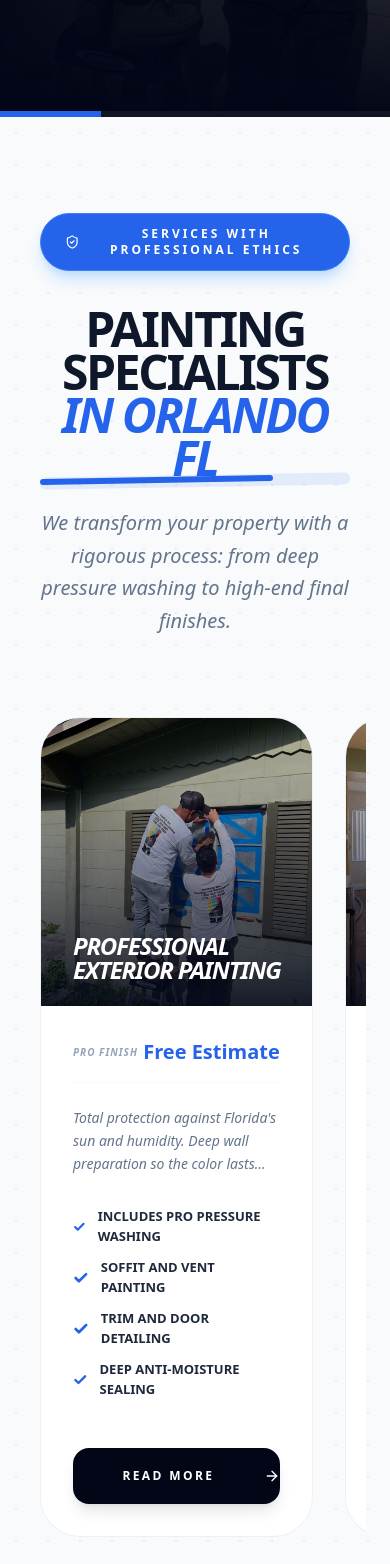
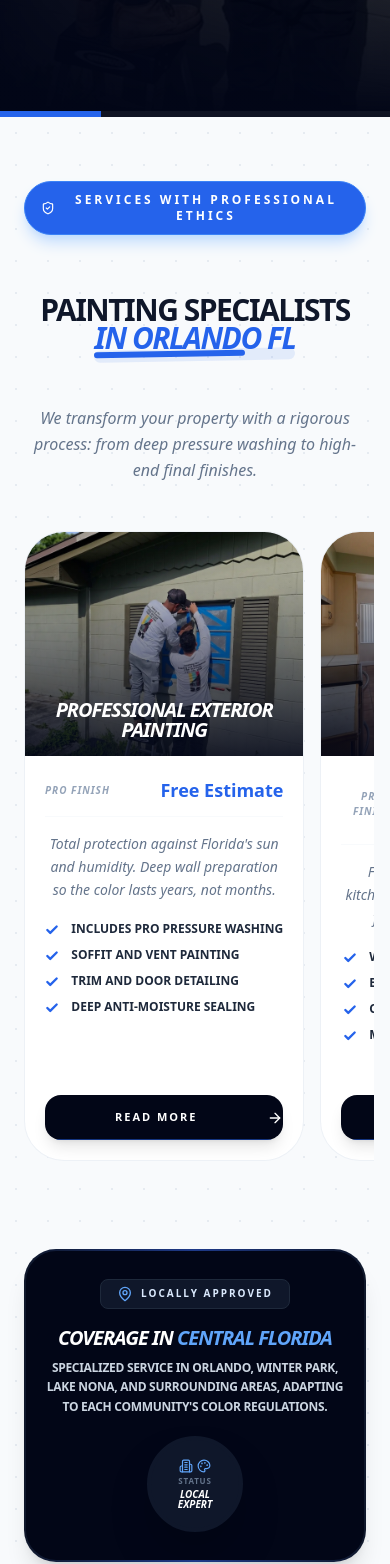
Before and after one commit to Di4bl05/Pintura, a Next.js app: page / in a window 390 px wide. Shown: the part 727-2291 px from the top of the page. Built offline with nearby package versions, Linux system fonts and the light colour scheme.

Commit message:
feat: Enhance ServiceAreas and Services components with responsive design adjustments and improved accessibility features

```diff
--- a/src/components/ServiceAreas.tsx
+++ b/src/components/ServiceAreas.tsx
@@ -1,11 +1,12 @@
 "use client";
 
-import { useMemo } from "react";
-import { MapPin, Check } from "lucide-react";
+import { useMemo, useState } from "react";
+import { MapPin, Check, ChevronDown } from "lucide-react";
 import { useLanguage } from "@/contexts/LanguageContext";
 
 export default function ServiceAreas() {
   const { t } = useLanguage();
+  const [showAreasMobile, setShowAreasMobile] = useState(false);
 
   const serviceAreas = useMemo(() => [
     { name: t("serviceAreas.areas.0.name"), description: t("serviceAreas.areas.0.description") },
@@ -19,37 +20,68 @@ export default function ServiceAreas() {
   ], [t]);
 
   return (
-    <section id="areas" className="py-24 bg-slate-50 relative overflow-hidden">
+    <section id="areas" className="py-16 md:py-24 bg-slate-50 relative overflow-hidden">
       {/* Decoración Background */}
       <div className="absolute top-0 left-1/4 w-96 h-96 bg-blue-100/40 blur-[120px] rounded-full -z-10" />
 
-      <div className="container mx-auto px-6">
+      <div className="container mx-auto px-4 md:px-6">
         {/* Header Premium */}
-        <div className="max-w-3xl mb-16 text-center mx-auto">
-          <h2 className="text-4xl md:text-6xl font-black text-slate-900 mb-6 uppercase tracking-tighter leading-none">
+        <div className="max-w-3xl mb-10 md:mb-16 text-center mx-auto">
+          <h2 className="text-3xl md:text-6xl font-black text-slate-900 mb-4 md:mb-6 uppercase tracking-tighter leading-none">
             {t("serviceAreas.title")}{" "}
             <span className="text-blue-600 italic">{t("serviceAreas.titleHighlight")}</span>
           </h2>
-          <div className="w-24 h-2 bg-blue-600 mx-auto rounded-full mb-8"></div>
-          <p className="text-xl text-slate-600 font-medium leading-relaxed max-w-2xl mx-auto italic">
+          <div className="w-16 md:w-24 h-1.5 md:h-2 bg-blue-600 mx-auto rounded-full mb-5 md:mb-8"></div>
+          <p className="text-base md:text-xl text-slate-600 font-medium leading-relaxed max-w-xl md:max-w-2xl mx-auto italic px-2">
             {t("serviceAreas.subtitle")}
           </p>
         </div>
 
         {/* Áreas Grid - Estilo Minimalista y Bold */}
-        <div className="grid md:grid-cols-2 lg:grid-cols-4 gap-6 max-w-7xl mx-auto mb-20">
+        <div className="md:hidden max-w-xl mx-auto mb-10">
+          <button
+            type="button"
+            onClick={() => setShowAreasMobile((prev) => !prev)}
+            className="w-full bg-white rounded-2xl px-5 py-4 border border-slate-200 shadow-lg shadow-slate-200/40 flex items-center justify-between"
+            aria-expanded={showAreasMobile}
+            aria-controls="mobile-areas-list"
+          >
+            <span className="text-sm font-black text-slate-900 uppercase tracking-tight">
+              {t("serviceAreas.title")} {t("serviceAreas.titleHighlight")}
+            </span>
+            <ChevronDown className={`w-5 h-5 text-slate-500 transition-transform ${showAreasMobile ? "rotate-180" : "rotate-0"}`} />
+          </button>
+
+          {showAreasMobile && (
+            <div id="mobile-areas-list" className="mt-3 bg-white rounded-2xl border border-slate-200 px-4 py-3 shadow-md">
+              <ul className="space-y-2.5">
+                {serviceAreas.map((area, index) => (
+                  <li key={index} className="grid grid-cols-[16px_1fr] items-start gap-2 text-left py-1">
+                    <MapPin className="w-4 h-4 text-blue-600 mt-0.5" />
+                    <div>
+                      <p className="text-sm font-black text-slate-900 uppercase tracking-tight leading-tight">{area.name}</p>
+                      <p className="text-xs text-slate-500 italic leading-snug mt-0.5">{area.description}</p>
+                    </div>
+                  </li>
+                ))}
+              </ul>
+            </div>
+          )}
+        </div>
+
+        <div className="hidden md:grid md:grid-cols-2 lg:grid-cols-4 gap-4 md:gap-6 max-w-7xl mx-auto mb-12 md:mb-20">
           {serviceAreas.map((area, index) => (
             <div
               key={index}
-              className="bg-white rounded-3xl p-8 border border-slate-200 shadow-xl shadow-slate-200/50 hover:-translate-y-2 transition-all duration-300 group"
+              className="bg-white rounded-2xl md:rounded-3xl p-5 md:p-8 border border-slate-200 shadow-lg md:shadow-xl shadow-slate-200/50 hover:-translate-y-2 transition-all duration-300 group"
             >
-              <div className="flex flex-col items-start gap-4">
-                <div className="w-12 h-12 bg-blue-50 rounded-2xl flex items-center justify-center text-blue-600 group-hover:bg-blue-600 group-hover:text-white transition-colors">
-                  <MapPin className="w-6 h-6" />
+              <div className="flex flex-col items-center md:items-start gap-3 md:gap-4 text-center md:text-left">
+                <div className="w-10 h-10 md:w-12 md:h-12 bg-blue-50 rounded-xl md:rounded-2xl flex items-center justify-center text-blue-600 group-hover:bg-blue-600 group-hover:text-white transition-colors">
+                  <MapPin className="w-5 h-5 md:w-6 md:h-6" />
                 </div>
                 <div>
-                  <h3 className="font-black text-slate-900 mb-2 uppercase tracking-tight text-base">{area.name}</h3>
-                  <p className="text-sm text-slate-500 font-medium leading-relaxed italic">{area.description}</p>
+                  <h3 className="font-black text-slate-900 mb-1.5 md:mb-2 uppercase tracking-tight text-sm md:text-base">{area.name}</h3>
+                  <p className="text-xs md:text-sm text-slate-500 font-medium leading-relaxed italic">{area.description}</p>
                 </div>
               </div>
             </div>
@@ -57,20 +89,20 @@ export default function ServiceAreas() {
         </div>
 
         {/* Bloque de Información Adicional - Estilo Unificado */}
-        <div className="bg-white rounded-[2.5rem] shadow-2xl shadow-slate-200/60 p-10 md:p-16 max-w-5xl mx-auto border border-slate-100">
-          <div className="grid md:grid-cols-2 gap-12">
+        <div className="bg-white rounded-[2rem] md:rounded-[2.5rem] shadow-xl md:shadow-2xl shadow-slate-200/60 p-6 md:p-16 max-w-5xl mx-auto border border-slate-100">
+          <div className="grid md:grid-cols-2 gap-8 md:gap-12">
             {/* Por qué elegirnos */}
             <div>
-              <h3 className="text-2xl font-black mb-8 text-slate-900 uppercase tracking-tighter italic border-l-4 border-blue-600 pl-4">
+              <h3 className="text-xl md:text-2xl font-black mb-5 md:mb-8 text-slate-900 uppercase tracking-tighter italic border-l-4 border-blue-600 pl-3 md:pl-4 text-center md:text-left">
                 {t("serviceAreas.whyChoose.title")}
               </h3>
-              <ul className="space-y-4">
+              <ul className="space-y-3 md:space-y-4">
                 {[0, 1, 2, 3].map((i) => (
-                  <li key={i} className="flex items-start gap-4 group">
-                    <div className="w-6 h-6 rounded-full bg-blue-600 flex items-center justify-center text-white text-[10px] flex-shrink-0 mt-1 shadow-lg shadow-blue-200">
-                      <Check className="w-4 h-4" />
+                  <li key={i} className="grid grid-cols-[18px_1fr] items-start gap-3 md:gap-4 group text-left">
+                    <div className="w-5 h-5 md:w-6 md:h-6 rounded-full bg-blue-600 flex items-center justify-center text-white text-[10px] flex-shrink-0 mt-1 shadow-lg shadow-blue-200">
+                      <Check className="w-3.5 h-3.5 md:w-4 md:h-4" />
                     </div>
-                    <span className="text-slate-700 font-bold text-sm group-hover:text-blue-600 transition-colors">
+                    <span className="text-slate-700 font-bold text-xs md:text-sm group-hover:text-blue-600 transition-colors leading-tight mt-1">
                       {t(`serviceAreas.whyChoose.items.${i}`)}
                     </span>
                   </li>
@@ -80,16 +112,16 @@ export default function ServiceAreas() {
 
             {/* Especialidades */}
             <div>
-              <h3 className="text-2xl font-black mb-8 text-slate-900 uppercase tracking-tighter italic border-l-4 border-slate-900 pl-4">
+              <h3 className="text-xl md:text-2xl font-black mb-5 md:mb-8 text-slate-900 uppercase tracking-tighter italic border-l-4 border-slate-900 pl-3 md:pl-4 text-center md:text-left">
                 {t("serviceAreas.specialized.title")}
               </h3>
-              <ul className="space-y-4">
+              <ul className="space-y-3 md:space-y-4">
                 {[0, 1, 2, 3].map((i) => (
-                  <li key={i} className="flex items-start gap-4 group">
-                    <div className="w-6 h-6 rounded-full bg-slate-900 flex items-center justify-center text-white text-[10px] flex-shrink-0 mt-1">
-                      <Check className="w-4 h-4" />
+                  <li key={i} className="grid grid-cols-[18px_1fr] items-start gap-3 md:gap-4 group text-left">
+                    <div className="w-5 h-5 md:w-6 md:h-6 rounded-full bg-slate-900 flex items-center justify-center text-white text-[10px] flex-shrink-0 mt-1">
+                      <Check className="w-3.5 h-3.5 md:w-4 md:h-4" />
                     </div>
-                    <span className="text-slate-700 font-bold text-sm group-hover:text-slate-900 transition-colors">
+                    <span className="text-slate-700 font-bold text-xs md:text-sm group-hover:text-slate-900 transition-colors leading-tight mt-1">
                       {t(`serviceAreas.specialized.items.${i}`)}
                     </span>
                   </li>
@@ -99,14 +131,14 @@ export default function ServiceAreas() {
           </div>
 
           {/* CTA de la sección - Estilo Premium Button */}
-          <div className="mt-12 pt-12 border-t border-slate-100">
+          <div className="mt-8 md:mt-12 pt-8 md:pt-12 border-t border-slate-100">
             <div className="text-center">
-              <p className="text-lg text-slate-500 mb-8 font-medium italic">
+              <p className="text-base md:text-lg text-slate-500 mb-6 md:mb-8 font-medium italic px-2">
                 {t("serviceAreas.cta.text")}
               </p>
               <a
                 href="#contact"
-                className="inline-block px-12 py-5 bg-blue-600 text-white font-black text-sm uppercase tracking-[0.3em] rounded-2xl hover:bg-slate-950 transition-all shadow-xl shadow-blue-200"
+                className="inline-block px-8 md:px-12 py-3.5 md:py-5 bg-blue-600 text-white font-black text-xs md:text-sm uppercase tracking-[0.2em] md:tracking-[0.3em] rounded-2xl hover:bg-slate-950 transition-all shadow-xl shadow-blue-200"
               >
                 {t("serviceAreas.cta.button")}
               </a>
--- a/src/components/Services.tsx
+++ b/src/components/Services.tsx
@@ -49,25 +49,25 @@ export default function Services() {
   ];
 
   return (
-    <section id="services" className="relative pt-24 pb-32 bg-[#f8fafc] overflow-hidden antialiased">
+    <section id="services" className="relative pt-16 pb-20 md:pt-24 md:pb-32 bg-[#f8fafc] overflow-hidden antialiased">
 
       <div className="absolute inset-0 z-0 opacity-[0.4]"
            style={{ backgroundImage: `radial-gradient(#cbd5e1 1px, transparent 1px)`, backgroundSize: '32px 32px' }} />
 
-      <div className="container mx-auto px-6 relative z-10">
+      <div className="container mx-auto px-4 md:px-6 relative z-10">
 
         {/* HEADER */}
-        <div className="max-w-5xl mx-auto text-center mb-20 relative px-4">
-          <div className="inline-flex items-center gap-2 px-6 py-3 rounded-full bg-blue-600 border border-blue-500 mb-8 shadow-lg shadow-blue-200">
-            <ShieldCheck className="w-5 h-5 text-white" />
+        <div className="max-w-5xl mx-auto text-center mb-12 md:mb-20 relative px-2 md:px-4">
+          <div className="inline-flex items-center gap-2 px-4 py-2.5 md:px-6 md:py-3 rounded-full bg-blue-600 border border-blue-500 mb-6 md:mb-8 shadow-lg shadow-blue-200">
+            <ShieldCheck className="w-4 h-4 md:w-5 md:h-5 text-white" />
             <span className="text-xs font-black text-white uppercase tracking-[0.25em]">
               {t("services.badge")}
             </span>
           </div>
 
-          <div className="grid grid-rows-[180px_auto] md:grid-rows-[220px_auto] items-center">
+          <div className="grid grid-rows-[130px_auto] md:grid-rows-[220px_auto] items-center">
             <div className="flex flex-col justify-center items-center">
-              <h2 className="text-5xl md:text-7xl font-black text-slate-900 uppercase tracking-tighter leading-[0.9] flex flex-col items-center">
+              <h2 className="text-3xl sm:text-4xl md:text-7xl font-black text-slate-900 uppercase tracking-tighter leading-[0.95] md:leading-[0.9] flex flex-col items-center">
                 <span className="block">{t("services.title")}</span>
                 <span className="relative inline-block text-blue-600 italic">
                   {t("services.titleHighlight")}
@@ -77,8 +77,8 @@ export default function Services() {
               </h2>
             </div>
 
-            <div className="flex items-start justify-center pt-6 min-h-[80px]">
-              <p className="text-xl text-slate-500 font-medium max-w-2xl mx-auto leading-relaxed italic">
+            <div className="flex items-start justify-center pt-4 md:pt-6 min-h-[64px] md:min-h-[80px]">
+              <p className="text-base md:text-xl text-slate-500 font-medium max-w-xl md:max-w-2xl mx-auto leading-relaxed italic px-2">
                 {t("services.subtitle")}
               </p>
             </div>
@@ -86,7 +86,7 @@ export default function Services() {
         </div>
 
         {/* CAROUSEL */}
-        <div className="relative group mb-24">
+        <div className="relative group mb-14 md:mb-24">
           <button
             onClick={() => scroll("left")}
             className="absolute -left-4 top-[40%] -translate-y-1/2 z-30 w-14 h-14 bg-white border border-slate-100 rounded-2xl flex items-center justify-center shadow-2xl hover:bg-blue-600 hover:text-white transition-all hidden md:flex active:scale-90"
@@ -96,15 +96,15 @@ export default function Services() {
 
           <div
             ref={scrollRef}
-            className="flex overflow-x-auto gap-8 pb-12 snap-x snap-mandatory scrollbar-hide px-4 md:px-12"
+            className="flex overflow-x-auto gap-4 md:gap-8 pb-8 md:pb-12 snap-x snap-mandatory scrollbar-hide px-2 md:px-12"
           >
             {services.map((service, index) => (
               <div
                 key={index}
-                className="flex-[0_0_88%] md:flex-[0_0_45%] lg:flex-[0_0_31%] min-w-0 snap-center"
+                className="flex-[0_0_82%] sm:flex-[0_0_76%] md:flex-[0_0_45%] lg:flex-[0_0_31%] min-w-0 snap-center mx-auto"
               >
                 <div className="group/card relative bg-white rounded-[2.5rem] overflow-hidden border border-slate-200/60 h-full flex flex-col transition-all duration-700 hover:-translate-y-5 hover:rotate-1 hover:shadow-[20px_40px_80px_rgba(15,23,42,0.15)]">
-                  <div className="relative h-72 overflow-hidden">
+                  <div className="relative h-56 md:h-72 overflow-hidden">
                     <Image
                       src={service.img}
                       alt={t(`services.${service.key}.title`)}
@@ -112,30 +112,30 @@ export default function Services() {
                       className="object-cover transition-transform duration-1000 group-hover/card:scale-110"
                     />
                     <div className="absolute inset-0 bg-gradient-to-t from-slate-950/90 to-transparent" />
-                    <div className="absolute bottom-6 left-8">
-                      <h3 className="text-2xl font-black text-white uppercase tracking-tighter italic min-h-[60px] flex items-end leading-none">
+                    <div className="absolute bottom-4 md:bottom-6 left-5 md:left-8 right-5 md:right-8 text-center md:text-left">
+                      <h3 className="text-xl md:text-2xl font-black text-white uppercase tracking-tighter italic min-h-[48px] md:min-h-[60px] flex items-end justify-center md:justify-start leading-none">
                         {t(`services.${service.key}.title`)}
                       </h3>
                     </div>
                   </div>
 
-                  <div className="p-8 flex flex-col flex-grow">
-                    <div className="flex justify-between items-center mb-6 border-b border-slate-50 pb-4">
+                  <div className="p-5 md:p-8 flex flex-col flex-grow text-center md:text-left">
+                    <div className="flex justify-between items-center mb-4 md:mb-6 border-b border-slate-50 pb-3 md:pb-4 gap-2">
                       <span className="text-[10px] font-black text-slate-400 uppercase tracking-widest italic">{t("services.finishLabel")}</span>
-                      <span className="text-xl font-black text-blue-600">{t(`services.${service.key}.price`)}</span>
+                      <span className="text-lg md:text-xl font-black text-blue-600">{t(`services.${service.key}.price`)}</span>
                     </div>
 
-                    <div className="min-h-[85px]">
-                      <p className="text-slate-500 text-sm mb-8 line-clamp-3 font-medium italic leading-relaxed">
+                    <div className="min-h-[72px] md:min-h-[85px]">
+                      <p className="text-slate-500 text-sm mb-5 md:mb-8 line-clamp-3 font-medium italic leading-relaxed">
                         {t(`services.${service.key}.description`)}
                       </p>
                     </div>
 
-                    <ul className="space-y-3 mb-10 flex-grow">
+                    <ul className="space-y-2.5 md:space-y-3 mb-6 md:mb-10 flex-grow max-w-[280px] md:max-w-none mx-auto md:mx-0">
                       {[0, 1, 2, 3].map((i) => (
-                        <li key={i} className="flex items-center gap-3 text-slate-800 text-[13px] font-bold uppercase">
-                          <Check className="w-4 h-4 text-blue-600 stroke-[4px]" />
-                          {t(`services.${service.key}.features.${i}`)}
+                        <li key={i} className="grid grid-cols-[16px_1fr] md:grid-cols-[18px_1fr] items-start gap-2.5 md:gap-3 text-slate-800 text-[12px] md:text-[13px] font-bold uppercase text-left">
+                          <Check className="w-3.5 h-3.5 md:w-4 md:h-4 text-blue-600 stroke-[4px] mt-0.5" />
+                          <span className="leading-tight">{t(`services.${service.key}.features.${i}`)}</span>
                         </li>
                       ))}
                     </ul>
@@ -143,7 +143,7 @@ export default function Services() {
                     {/* BOTÓN CORREGIDO: Pasa el objeto 'service' entero */}
                     <button
                       onClick={() => handleOpenDetails(service)}
-                      className="group/btn relative overflow-hidden flex items-center justify-center w-full bg-slate-950 text-white py-5 rounded-2xl font-black text-xs uppercase tracking-[0.2em] transition-all duration-300 shadow-lg"
+                      className="group/btn relative overflow-hidden flex items-center justify-center w-full bg-slate-950 text-white py-3.5 md:py-5 rounded-2xl font-black text-[11px] md:text-xs uppercase tracking-[0.18em] md:tracking-[0.2em] transition-all duration-300 shadow-lg"
                     >
                       <div className="absolute inset-0 bg-blue-600 translate-y-full group-hover/btn:translate-y-0 transition-transform duration-300" />
                       <span className="relative z-10 flex-1 text-center">{t("services.moreInfo")}</span>
@@ -164,9 +164,9 @@ export default function Services() {
         </div>
 
         {/* BADGE DE CONFIANZA */}
-        <div className="max-w-4xl mx-auto px-4 mb-16">
+        <div className="max-w-4xl mx-auto px-2 md:px-4 mb-10 md:mb-16">
           <div className="relative p-0.5 rounded-[2rem] bg-gradient-to-r from-slate-900 via-blue-900 to-slate-900 shadow-xl">
-            <div className="relative bg-slate-950 rounded-[1.9rem] px-8 py-10 flex flex-col md:flex-row items-center justify-between gap-8 overflow-hidden">
+            <div className="relative bg-slate-950 rounded-[1.9rem] px-5 py-7 md:px-8 md:py-10 flex flex-col md:flex-row items-center justify-between gap-5 md:gap-8 overflow-hidden">
               <div className="flex-1 text-center md:text-left relative z-10">
                 <div className="inline-flex items-center gap-2 px-4 py-1.5 rounded-lg bg-slate-900 border border-slate-800 mb-4">
                   <MapPin className="w-4 h-4 text-blue-400" />
@@ -174,22 +174,22 @@ export default function Services() {
                     {t("services.localApproved")}
                   </span>
                 </div>
-                <h4 className="text-2xl font-black text-white uppercase tracking-tighter leading-tight italic mb-2">
+                <h4 className="text-xl md:text-2xl font-black text-white uppercase tracking-tighter leading-tight italic mb-2">
                   {t("services.coveragePre")} <span className="text-blue-400">{t("services.coverageRegion")}</span>
                 </h4>
-                <p className="text-sm font-bold text-slate-300 uppercase tracking-tight leading-relaxed max-w-xl">
+                <p className="text-xs md:text-sm font-bold text-slate-300 uppercase tracking-tight leading-relaxed max-w-xl mx-auto md:mx-0">
                   {t("services.serviceAreas")}
                 </p>
               </div>
 
               <div className="flex-shrink-0 relative z-10">
-                <div className="w-32 h-32 rounded-full border-4 border-slate-900 bg-slate-900 shadow-2xl flex flex-col items-center justify-center">
-                  <div className="flex gap-1 mb-1">
-                    <Building2 className="w-4 h-4 text-blue-400" />
-                    <Palette className="w-4 h-4 text-blue-400" />
+                <div className="w-24 h-24 md:w-32 md:h-32 rounded-full border-4 border-slate-900 bg-slate-900 shadow-2xl flex flex-col items-center justify-center">
+                  <div className="flex gap-1 mb-0.5 md:mb-1">
+                    <Building2 className="w-3.5 h-3.5 md:w-4 md:h-4 text-blue-400" />
+                    <Palette className="w-3.5 h-3.5 md:w-4 md:h-4 text-blue-400" />
                   </div>
                   <span className="text-[8px] font-black text-slate-500 uppercase tracking-widest block mb-0.5">{t("services.statusLabel")}</span>
-                  <span className="text-sm font-black text-white uppercase italic leading-none text-center">
+                  <span className="text-[10px] md:text-sm font-black text-white uppercase italic leading-none text-center">
                     {t("services.expertLine1")}<br/>{t("services.expertLine2")}
                   </span>
                 </div>
```
